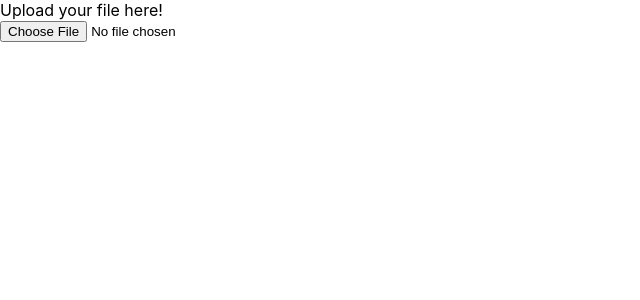
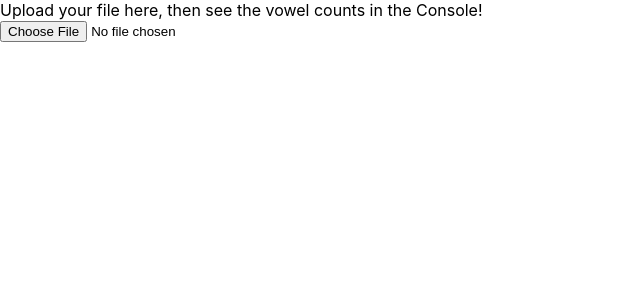
Before and after one commit to zallin93/vowels, a React (Create React App) app in the folder vowels-app/: page / in a window 1280 px wide. Shown: the top 300 px of the page, without its empty margins (0-640 px from the left). Built offline with nearby package versions, Linux system fonts and the light colour scheme.

Commit message:
package.json updated with dependency. file uploader and landing page updated

```diff
--- a/vowels-app/package.json
+++ b/vowels-app/package.json
@@ -5,9 +5,11 @@
   "dependencies": {
     "react": "^16.8.3",
     "react-dom": "^16.8.3",
-    "react-scripts": "2.1.5"
+    "react-scripts": "2.1.5",
+    "vowels-util": "file:../vowels-util"
   },
   "scripts": {
+    "preinstall": "npm install ../vowels-util",
     "start": "react-scripts start",
     "build": "react-scripts build",
     "test": "react-scripts test",
--- a/vowels-app/src/app/components/FileUploader.jsx
+++ b/vowels-app/src/app/components/FileUploader.jsx
@@ -1,5 +1,5 @@
 import React from 'react';
-const Utils = require('../../../../utils.js');
+import {countVowels} from 'vowels-util';
 
 class FileUploader extends React.Component {
     constructor(props) {
@@ -17,7 +17,7 @@ class FileUploader extends React.Component {
         reader.onload = e => {
             let lines = reader.result.split('\n');
             lines.forEach((line) => {
-                Utils.countVowels(line);
+            countVowels(line);
             });
         };
 
--- a/vowels-app/src/app/components/LandingPage.jsx
+++ b/vowels-app/src/app/components/LandingPage.jsx
@@ -8,7 +8,7 @@ class LandingPage extends React.Component {
     render() {
         return (
             <div>
-                Upload your file here!
+                Upload your file here, then see the vowel counts in the Console!
                 <FileUploader />
             </div>
         );
```
Also changed, not shown: 1 other file (tests, documents, lock files or other folders).
